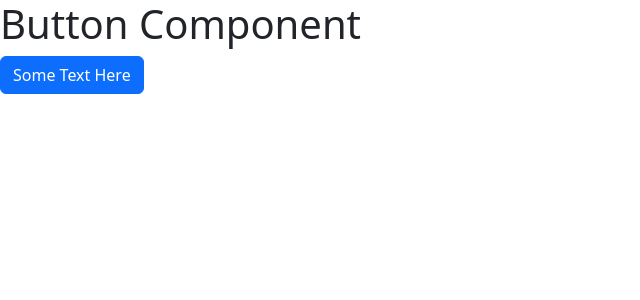
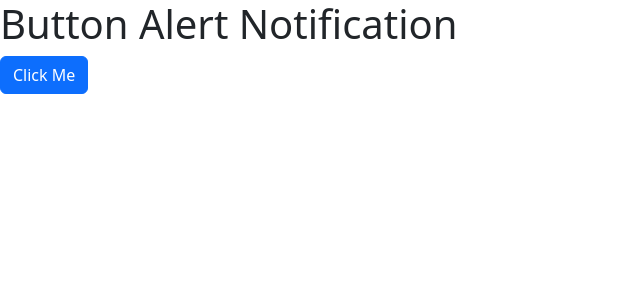
Before and after one commit to LednirNaabus/learn-react, a React (Vite) app in the folder react-app/: page / in a window 1280 px wide. Shown: the top 300 px of the page, without its empty margins (0-640 px from the left). Built offline with nearby package versions, Linux system fonts and the light colour scheme.

Commit message:
Button Alert component added

```diff
--- a/react-app/src/App.tsx
+++ b/react-app/src/App.tsx
@@ -1,14 +1,24 @@
+import { useState } from "react";
+import Alert from "./components/Alert";
 import Button from "./components/Button";
-import ButtonSolution from "./components/ButtonSolution";
 
 function App() {
-  let headingText = "Button Component";
+  let headingText = "Button Alert Notification";
+
+  const [alertVisible, setAlertVisibility] = useState(false);
   return (
     <div>
       <h1>{headingText}</h1>
-      <ButtonSolution color="primary" onClick={() => console.log("Clicked")}>
-        Some Text Here
-      </ButtonSolution>
+      {alertVisible && (
+        <Alert color="primary" onClose={() => setAlertVisibility(false)}>
+          Alert Message: The message displays here.
+        </Alert>
+      )}
+      <Button
+        color="primary"
+        onClick={() => setAlertVisibility(true)}
+        text="Click Me"
+      />
     </div>
   );
 }
--- /dev/null
+++ b/react-app/src/components/Alert.tsx
@@ -0,0 +1,25 @@
+import { ReactNode } from "react";
+
+interface Props {
+  children: ReactNode;
+  color: string;
+  onClose: () => void;
+}
+
+const Alert = ({ children, color, onClose }: Props) => {
+  //   return <div className={"alert alert-" + color}>{children}</div>;
+  return (
+    <div className={"alert alert-" + color + " alert-dismissible"}>
+      {children}
+      <button
+        type="button"
+        className="btn-close"
+        data-bs-dismiss="alert"
+        aria-label="close"
+        onClick={onClose}
+      ></button>
+    </div>
+  );
+};
+
+export default Alert;
--- a/react-app/src/components/Button.tsx
+++ b/react-app/src/components/Button.tsx
@@ -1,12 +1,18 @@
-import { Fragment } from "react";
+import { MouseEvent } from "react";
 
-function Button() {
-  return (
-    <Fragment>
-      <h1>Button Component</h1>
-      <button className="btn btn-primary">Log in</button>
-    </Fragment>
-  );
+interface ButtonProp {
+  color: string;
+  text: string;
+  onClick: () => void;
 }
 
+const Button = ({ color, text, onClick }: ButtonProp) => {
+  // let classNames = ["primary", "warning", "danger", "success"];
+  return (
+    <button className={"btn btn-" + color} onClick={onClick}>
+      {text}
+    </button>
+  );
+};
+
 export default Button;
--- a/react-app/src/components/ButtonSolution.tsx
+++ /dev/null
@@ -1,15 +0,0 @@
-interface Props {
-  children: string;
-  color?: string;
-  onClick: () => void;
-}
-
-const ButtonSolution = ({ children, color = "primary", onClick }: Props) => {
-  return (
-    <button className={"btn btn-" + color} onClick={onClick}>
-      {children}
-    </button>
-  );
-};
-
-export default ButtonSolution;
```
Also changed, not shown: react-app/src/components/ButtonGroup.tsx (added, +13 -0 lines).
